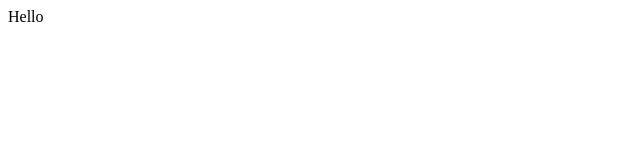
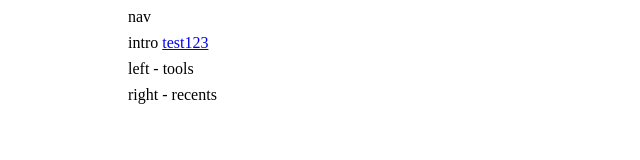
Before and after one commit to dnErf/pw-gh-node, a plain HTML site: page index.html in a window 1280 px wide. Shown: the whole page, without its empty margins (0-640 px from the left). Drawn offline with Linux system fonts and the light colour scheme.

Commit message:
test link 123

```diff
--- a/index.html
+++ b/index.html
@@ -2,8 +2,27 @@
 <html>
    <head>
       <title>Github Page</title>
+      <link rel="stylesheet" href="/public/main.css">
    </head>
    <body>
-      <div>Hello</div>
+      <div class="container">
+         <div>
+            nav
+         </div>
+         <div>
+            intro
+            <a href="/blog/test - content.html">
+               test123
+            </a>
+         </div>
+         <div>
+            <div>
+               left - tools
+            </div>
+            <div>
+               right - recents
+            </div>
+         </div>
+      </div>
    </body>
 </html>
--- /dev/null
+++ b/public/main.css
@@ -0,0 +1,22 @@
+* {
+   box-sizing: border-box;
+}
+
+*+* {
+   margin: .5em 0;
+}
+
+.container {
+   margin: 0 auto;
+   width: 95%;
+}
+
+.test {
+   font-weight: bold;
+}
+
+@media only screen and (min-width: 768px) {
+   .container {
+      width: 80%;
+   }
+}
```
